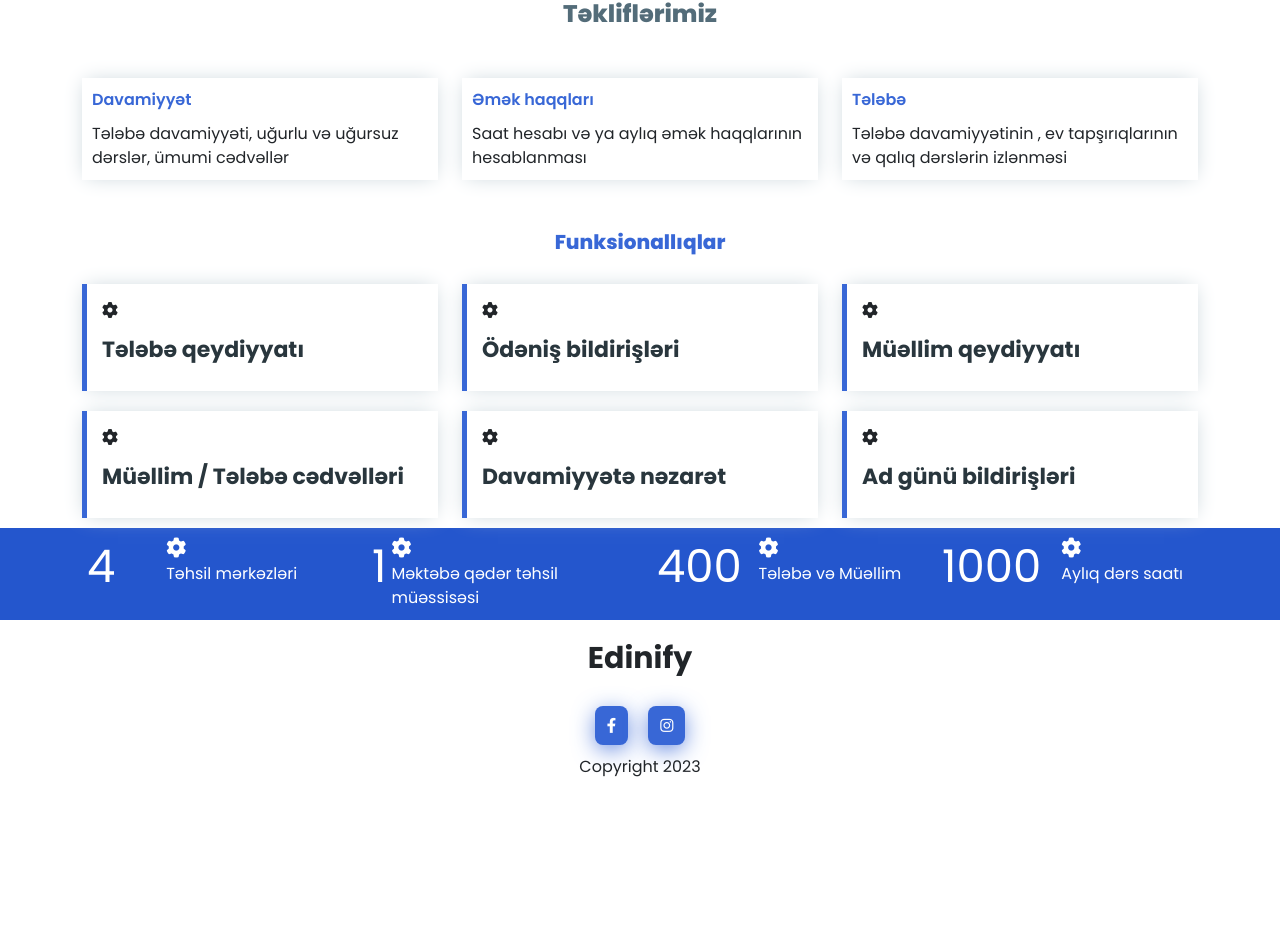
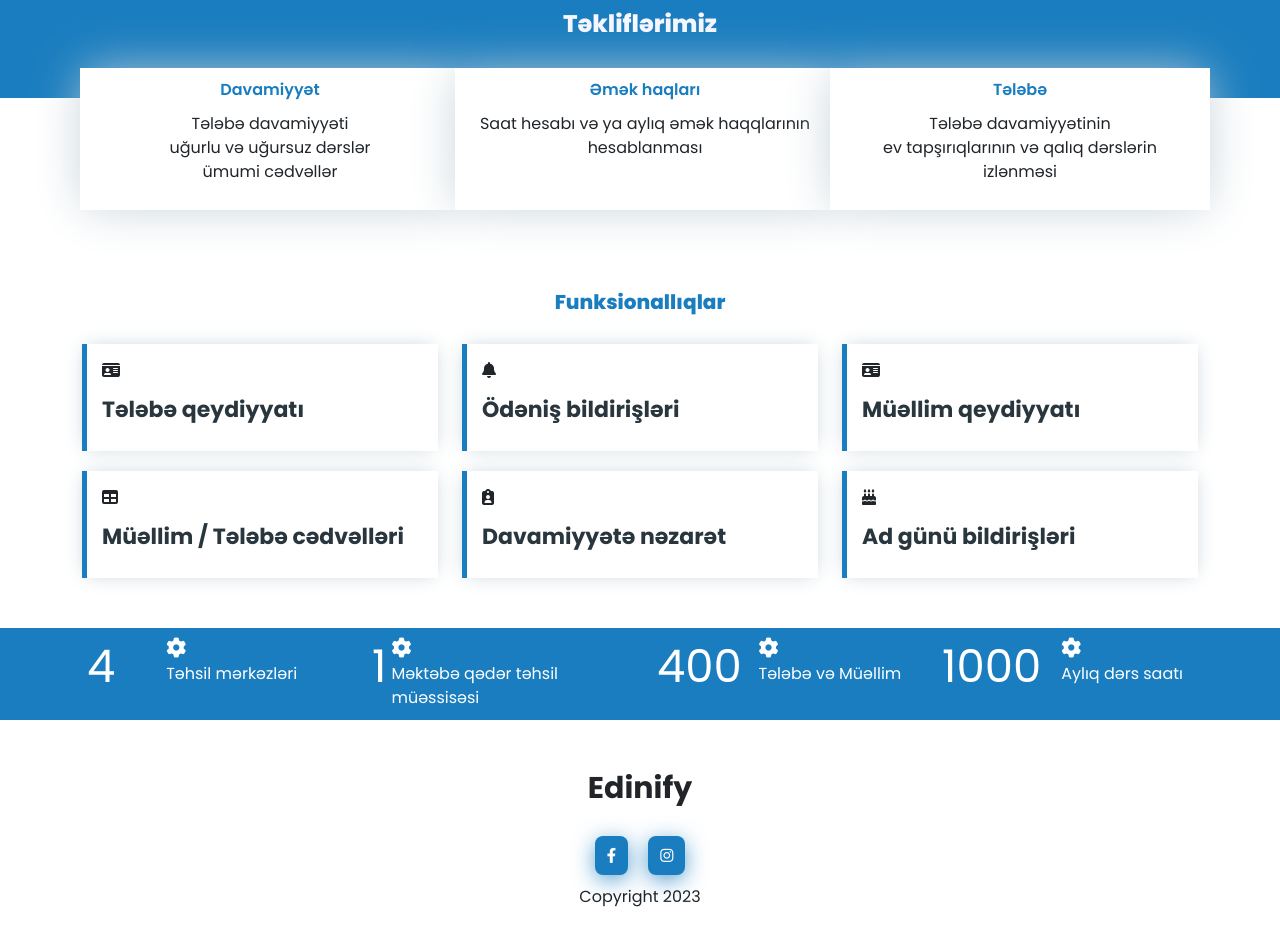
Before and after one commit to SamedovResul/Ednify, a React (Create React App) app: page / in a window 1280 px wide. Shown: the part 660-1599 px from the top of the page. Before the commit the page ends 1439 px from the top, so only its background shows below. Built offline with nearby package versions, Linux system fonts and the light colour scheme.

Commit message:
change color and some deisgn

```diff
--- a/public/index.html
+++ b/public/index.html
@@ -7,7 +7,7 @@
     <meta name="theme-color" content="#000000" />
     <meta
       name="description"
-      content="Ednify"
+      content="Edinify"
     />
     <link rel="apple-touch-icon" href="%PUBLIC_URL%/logo192.png" />
     <link rel="manifest" href="%PUBLIC_URL%/manifest.json" />
@@ -22,7 +22,7 @@
       rel="stylesheet"
     />
     <link rel="stylesheet" href="https://cdnjs.cloudflare.com/ajax/libs/font-awesome/6.4.0/css/all.min.css" integrity="sha512-iecdLmaskl7CVkqkXNQ/ZH/XLlvWZOJyj7Yy7tcenmpD1ypASozpmT/E0iPtmFIB46ZmdtAc9eNBvH0H/ZpiBw==" crossorigin="anonymous" referrerpolicy="no-referrer" />
-    <title>Ednify</title>
+    <title>Edinify</title>
   </head>
   <body>
     <div id="root"></div>
--- a/src/App.css
+++ b/src/App.css
@@ -1,6 +1,6 @@
 
 nav{
-  background-color: #3867d6;
+  background-color: #0973ba;
   height: 80px;
   position: sticky;
   top: 0;
@@ -8,6 +8,7 @@ nav{
   flex-direction: column;
   justify-content: flex-start;
   align-items: center;
+  z-index: 999;
 }
 
 nav div {
@@ -47,7 +48,7 @@ nav ul li:nth-of-type(2){
 }
 
 nav ul li:nth-of-type(2) a{
-  color: #3867d6;
+  color: #197dbf;
   font-size: 20px;
   font-weight: 600;
 }
@@ -69,7 +70,7 @@ nav ul li:nth-of-type(2) a{
   }
 
   nav ul li:nth-of-type(2) a{
-    color: #3867d6;
+    color: #197dbf;
     font-size: 15px;
     font-weight: 600;
   }
@@ -79,7 +80,7 @@ nav ul li:nth-of-type(2) a{
 /* section one  */
 
 .SectionOne {
-  background-color: #567dd7;
+  background-color: #197dbf;
   padding:60px 0px;
   display: flex;
   flex-direction: column;
@@ -92,20 +93,23 @@ nav ul li:nth-of-type(2) a{
   display: flex;
   flex-direction: column;
   justify-content: center;
+  height: 100%;
 }
 
 .SectionOne
 .text-box h4{
-  font-size: 2rem;
+  font-size: 3rem;
   font-weight: 700;
   line-height: 1.2;
   margin-bottom: 0.5rem;
+  color: #fff;
 }
 
 .SectionOne
 .text-box p:nth-of-type(1){
   font-size: 20px;
   margin-bottom: 20px;
+  color: #fff;
 }
 
 .SectionOne
@@ -113,7 +117,7 @@ nav ul li:nth-of-type(2) a{
   display: inline-block;
   background-color: #fff;
   box-shadow: 0 5px 25px -3px #3867d6;
-  color: #3867d6;
+  color: #197dbf;
   cursor: pointer;
   padding: 10px 20px;
   border-radius: 50px;
@@ -165,30 +169,72 @@ nav ul li:nth-of-type(2) a{
 /* section two */
 
 .SectionTwo
+.container{
+  position: relative;
+  top: -30px;
+}
+
+.SectionTwo
 .head_text{
   text-align: center;
+  background-color: #197dbf;
+  padding: 60px 0px;
 }
 
 .SectionTwo
 .head_text h4{
-  margin: 50px auto;
-  color: #536c79;
+  /* margin: 50px auto; */
+  color: #f6f6ff;
   font-size: 1.5rem;
   font-weight: 800;
 }
 
+.SectionTwo
+.col-md-4{
+  box-shadow: 0 0 50px -4px #c2cfd6;
+  background-color: #fff;
+  padding: 10px 20px;
+}
+
+.SectionTwo
+.row > div:nth-child(1) {
+  position: relative;
+  left: 10px;
+  z-index: 1;
+}
+
+.SectionTwo
+.row > div:nth-child(2) {
+  position: relative;
+  left: 5px;
+  z-index: 2;
+}
+
+.SectionTwo
+.row > div:nth-child(3) {
+  z-index: 3;
+}
 
 .SectionTwo
 .text-box {
-  box-shadow: 0 0 20px -4px #c2cfd6;
-  padding: 10px;
+  text-align: center;
   height: 100%;
+}
+
+.SectionTwo
+.text-box ul{
+  padding-left: 0px;
+}
+
+.SectionTwo
+.text-box ul li{
+  list-style: none;
 }
 
 .SectionTwo
 .text-box p:nth-of-type(1){
   font-size: 1rem;
-  color: #3867d6;
+  color: #197dbf;
   font-weight: 600;
   margin-bottom: 10px;
 }
@@ -199,10 +245,34 @@ nav ul li:nth-of-type(2) a{
   .col-md-4 {
     margin: 10px auto;
   }
+
+  .SectionTwo
+  .row > div{
+    box-shadow: none;
+    position: static !important;
+  }
+
+  .SectionTwo
+  .container{
+    position: static;
+    margin: 10px auto ;
+  }
+
+  .SectionTwo
+  .text-box{
+    box-shadow: 0 0 20px -4px #c2cfd6;
+    background-color: #fff;
+    padding: 10px 20px;
+  }
+
 }
 
 
 /* section three */
+
+.SectionThree{
+  margin-bottom: 40px;
+}
 
 .SectionThree
 .head_text{
@@ -212,7 +282,7 @@ nav ul li:nth-of-type(2) a{
 .SectionThree
 .head_text h4{
   margin: 50px auto 20px auto;
-  color: #3867d6;
+  color: #197dbf;
   font-size: 20px;
   font-weight: 800;
 }
@@ -226,7 +296,7 @@ nav ul li:nth-of-type(2) a{
 .text-box{
   padding: 15px;
   background-color: #fff;
-  border-left: 5px solid #3867d6;
+  border-left: 5px solid #197dbf;
   box-shadow: 0 0 20px -4px #c2cfd6;
   height: 100%;
 }
@@ -242,7 +312,7 @@ nav ul li:nth-of-type(2) a{
 /* section four */
 
 .SectionFour{
-  background-color: #2456cd;
+  background-color: #197dbf;
   margin-bottom: 20px auto;
 }
 
@@ -288,6 +358,10 @@ nav ul li:nth-of-type(2) a{
 
 }
 
+.Footer{
+  padding: 30px;
+}
+
 .Footer .box{
   display: flex;
   flex-direction: column;
@@ -307,9 +381,9 @@ nav ul li:nth-of-type(2) a{
 }
 
 .Footer .box div i{
-  background-color: #3867d6;
+   background-color: #197dbf;
     border-radius: 8px;
-    box-shadow: 0 5px 25px -3px #3867d6;
+    box-shadow: 0 5px 25px -3px #197dbf;
     color: #fff;
     cursor: pointer;
     font-size: 15px;
--- a/src/component/Footer.jsx
+++ b/src/component/Footer.jsx
@@ -12,9 +12,11 @@ const Footer = () => {
             <div className='box'>
               <h5> Edinify </h5>
               <div>
-                <i className="fa-brands fa-facebook-f">  </i>
-                <a href="https://instagram.com/ed_nify?igshid=MzRlODBiNWFlZA==" target='blank'>
-                <i className="fa-brands fa-instagram"> </i>
+                <a href="https://www.facebook.com/profile.php?id=100092927136293&mibextid=LQQJ4d" target="_blank" rel="noopener noreferrer">
+                  <i className="fa-brands fa-facebook-f">  </i>
+                </a>
+                <a href="https://instagram.com/ed_nify?igshid=MzRlODBiNWFlZA==" target='_blank'>
+                  <i className="fa-brands fa-instagram"> </i>
                 </a>
               </div>
               <p> Copyright {date.getFullYear()} </p>
--- a/src/component/Section_Three.jsx
+++ b/src/component/Section_Three.jsx
@@ -13,42 +13,43 @@ const Section_Three = () => {
 
           <div className="col-md-4 col-sm-6">
             <div className="text-box">
-              <i className="fa-solid fa-gear"></i>
+            <i class="fa-solid fa-id-card"></i>
               <p>Tələbə qeydiyyatı</p>
             </div>
           </div>
 
           <div className="col-md-4 col-sm-6">
             <div className="text-box">
-              <i className="fa-solid fa-gear"></i>
+            <i class="fa-solid fa-bell"></i>
+
               <p>Ödəniş bildirişləri</p>
             </div>
           </div>
 
           <div className="col-md-4 col-sm-6">
             <div className="text-box">
-              <i className="fa-solid fa-gear"></i>
+            <i class="fa-solid fa-id-card"></i>
               <p>Müəllim qeydiyyatı</p>
             </div>
           </div>
 
           <div className="col-md-4 col-sm-6">
             <div className="text-box">
-              <i className="fa-solid fa-gear"></i>
+            <i class="fa-solid fa-table"></i>
               <p>Müəllim / Tələbə cədvəlləri</p>
             </div>
           </div>
 
           <div className="col-md-4 col-sm-6">
             <div className="text-box">
-              <i className="fa-solid fa-gear"></i>
+            <i class="fa-solid fa-clipboard-user"></i>
               <p>Davamiyyətə nəzarət</p>
             </div>
           </div>
 
           <div className="col-md-4 col-sm-6">
             <div className="text-box">
-              <i className="fa-solid fa-gear"></i>
+            <i class="fa-solid fa-cake-candles"></i>
               <p>Ad günü bildirişləri</p>
             </div>
           </div>
--- a/src/component/Section_Two.jsx
+++ b/src/component/Section_Two.jsx
@@ -3,24 +3,36 @@ import React from 'react'
 const Section_Two = () => {
   return (
     <div className="SectionTwo">
+      <div className="head_text">
+        <h4>  Təkliflərimiz </h4>
+      </div>
       <div className="container">
         <div className="row">
-          <div className="col-md-12">
+          {/* <div className="col-md-12">
             <div className="head_text">
               <h4>  Təkliflərimiz </h4>
+            </div>
+          </div> */}
+
+          <div className="col-md-4">
+            <div className="text-box">
+              <p>Davamiyyət</p>
+              <ul>
+                <li>Tələbə davamiyyəti</li>
+                <li>uğurlu və uğursuz dərslər</li>
+                <li> ümumi cədvəllər </li>
+              </ul>
             </div>
           </div>
 
           <div className="col-md-4">
             <div className="text-box">
-              <p>Davamiyyət</p>
-              <p>Tələbə davamiyyəti, uğurlu və uğursuz dərslər, ümumi cədvəllər</p>
-            </div>
-          </div>
-
-          <div className="col-md-4">
-            <div className="text-box">
-              <p>Əmək haqqları</p>
+              <p>Əmək haqları</p>
+              {/* <ul>
+                <li></li>
+                <li></li>
+                <li></li>
+              </ul> */}
               <p>Saat hesabı və ya aylıq əmək haqqlarının hesablanması</p>
             </div>
           </div>
@@ -28,7 +40,11 @@ const Section_Two = () => {
           <div className="col-md-4">
             <div className="text-box">
               <p>Tələbə</p>
-              <p>Tələbə davamiyyətinin , ev tapşırıqlarının və qalıq dərslərin izlənməsi</p>
+              <ul>
+                <li>Tələbə davamiyyətinin</li>
+                <li>ev tapşırıqlarının və qalıq dərslərin izlənməsi</li>
+              </ul>
+              {/* <p>Tələbə davamiyyətinin , ev tapşırıqlarının və qalıq dərslərin izlənməsi</p> */}
             </div>
           </div>
 
```
Also changed, not shown: public/Artboard 2 (1).png (added).
